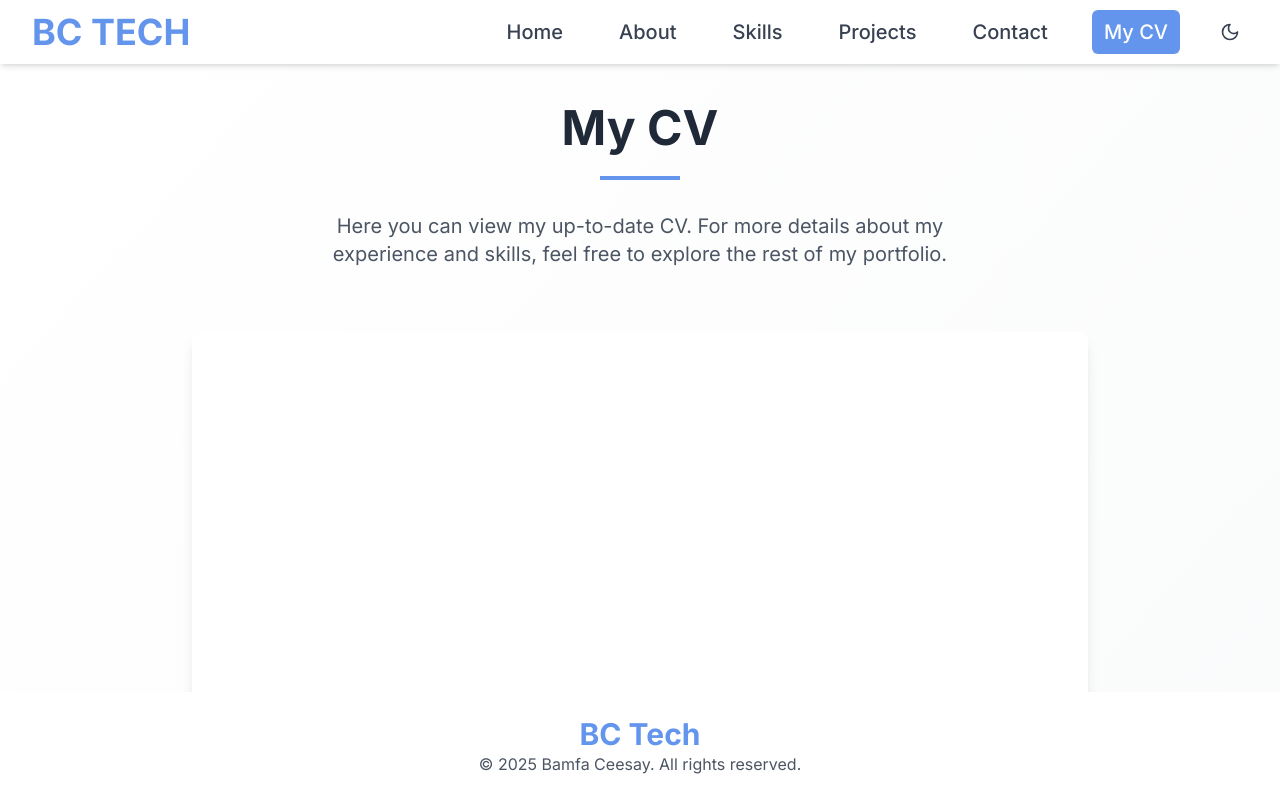
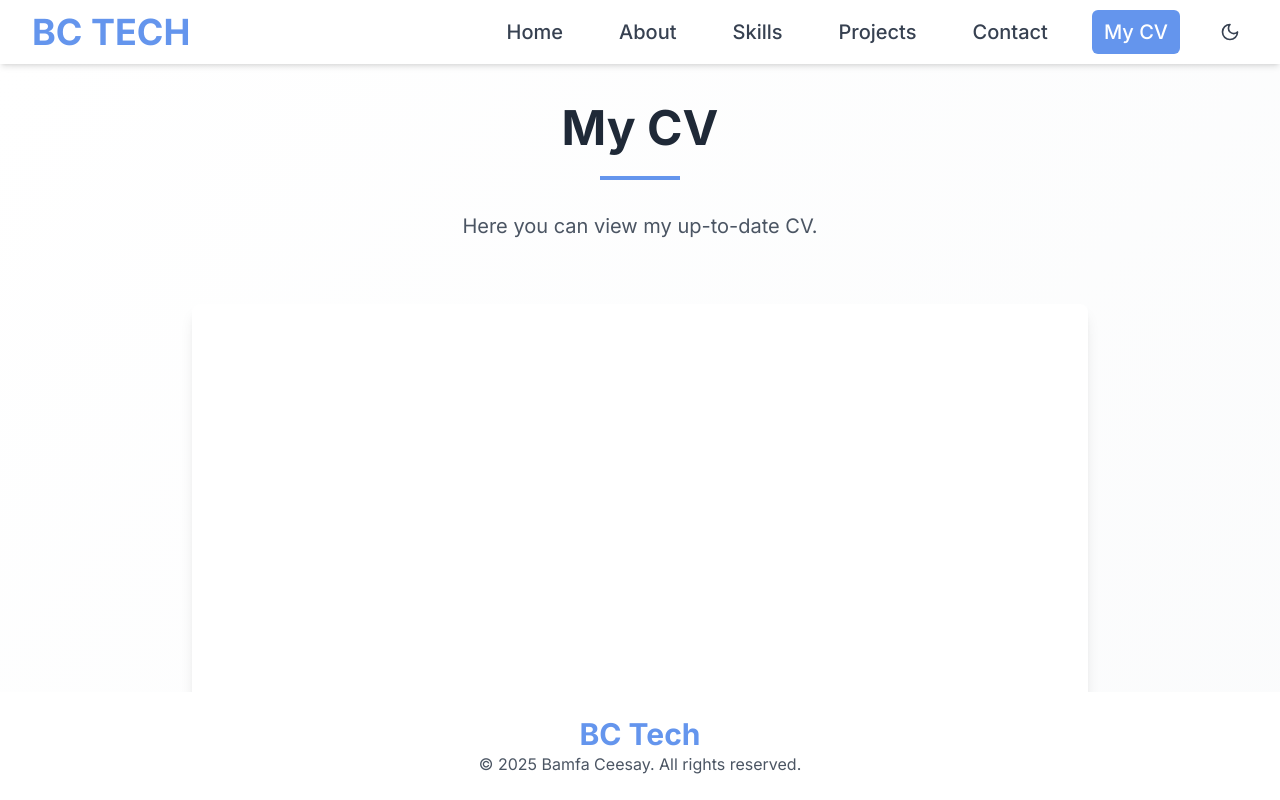
Before and after one commit to BCEESAY10/Bamfa-Portfolio, a Next.js app: page /cv in a window 1280 px wide. Shown: the top 800 px of the page. Built offline with nearby package versions, Linux system fonts and the light colour scheme.

Commit message:
modify the min height

```diff
--- a/app/cv/page.js
+++ b/app/cv/page.js
@@ -4,7 +4,7 @@ import { motion } from "framer-motion";
 
 export default function CVPage() {
   return (
-    <div className="min-h-screen">
+    <div className="min-h-auto">
       {/* CV Section */}
       <div className="py-10 px-4 md:px-8 lg:px-16 bg-gradient-to-br from-white to-gray-50 dark:from-gray-900 dark:to-gray-800">
         <motion.div
@@ -23,7 +23,7 @@ export default function CVPage() {
             </h1>
             <div className="w-20 h-1 bg-primary mx-auto mb-8" />
             <p className="text-gray-600 dark:text-gray-300 md:text-xl max-w-2xl mx-auto">
-              Here you can view my up-to-date CV. For more details about my experience and skills, feel free to explore the rest of my portfolio.
+              Here you can view my up-to-date CV.
             </p>
           </motion.div>
 
```
